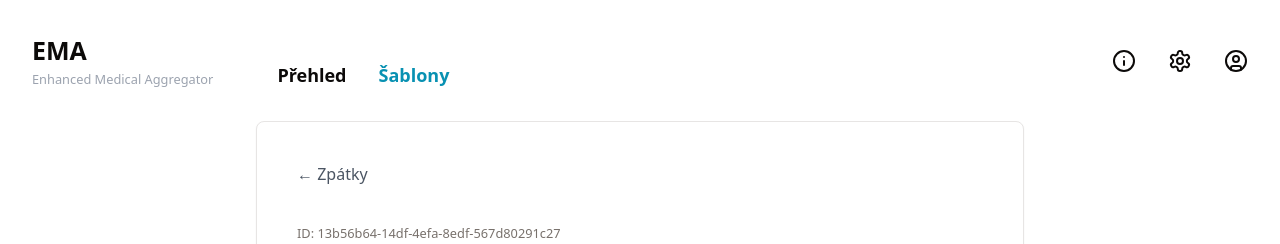
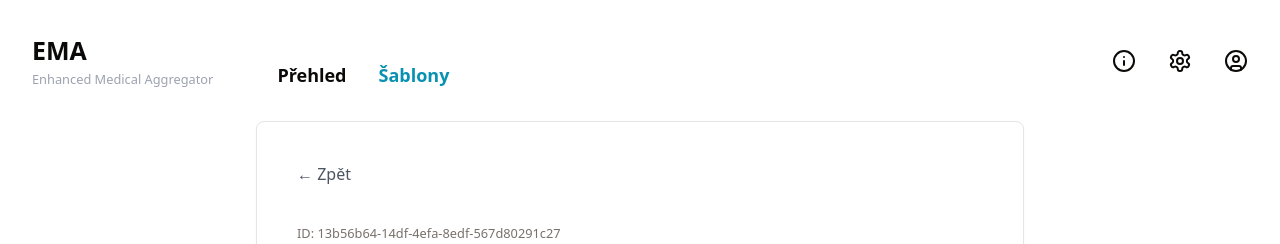
Before and after one commit to mzdm/hemoconnect-hjb, a React (Vite) app in the folder frontend/: page /schemes in a window 1280 px wide. Both pictures are taken after a click on the button "Vytvořit šablonu". Shown: the top 244 px of the page. Built offline with nearby package versions, Linux system fonts and the light colour scheme.

Commit message:
fix: texting

```diff
--- a/frontend/src/Schemes.tsx
+++ b/frontend/src/Schemes.tsx
@@ -39,7 +39,7 @@ export function Schemes() {
             onClick={() => setSelectForm(undefined)}
             className="p-2 mt-4 ml-4 text-gray-600 hover:text-gray-900"
           >
-            ← Zpátky
+            ← Zpět
           </button>
         )}
         <CardHeader>
```
